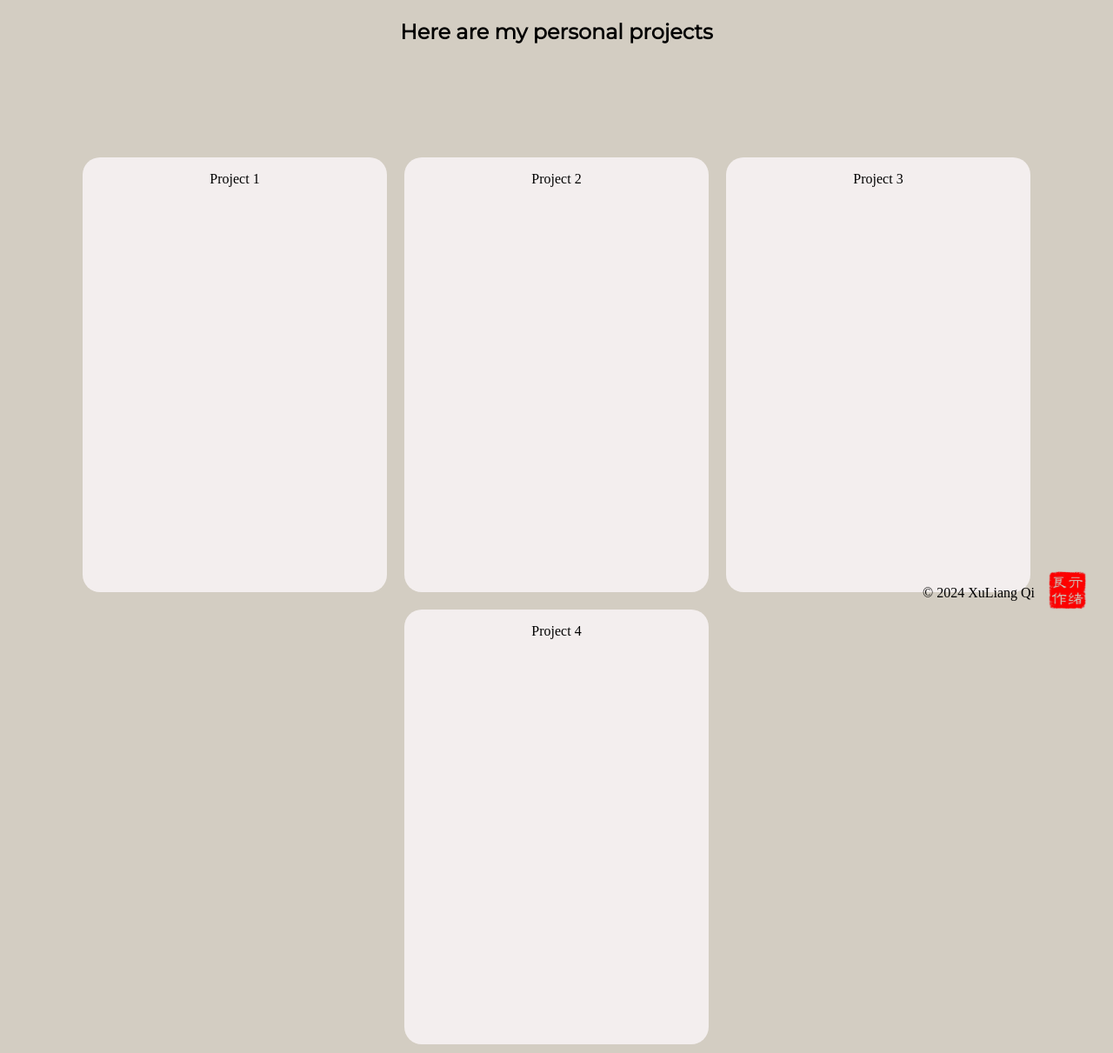
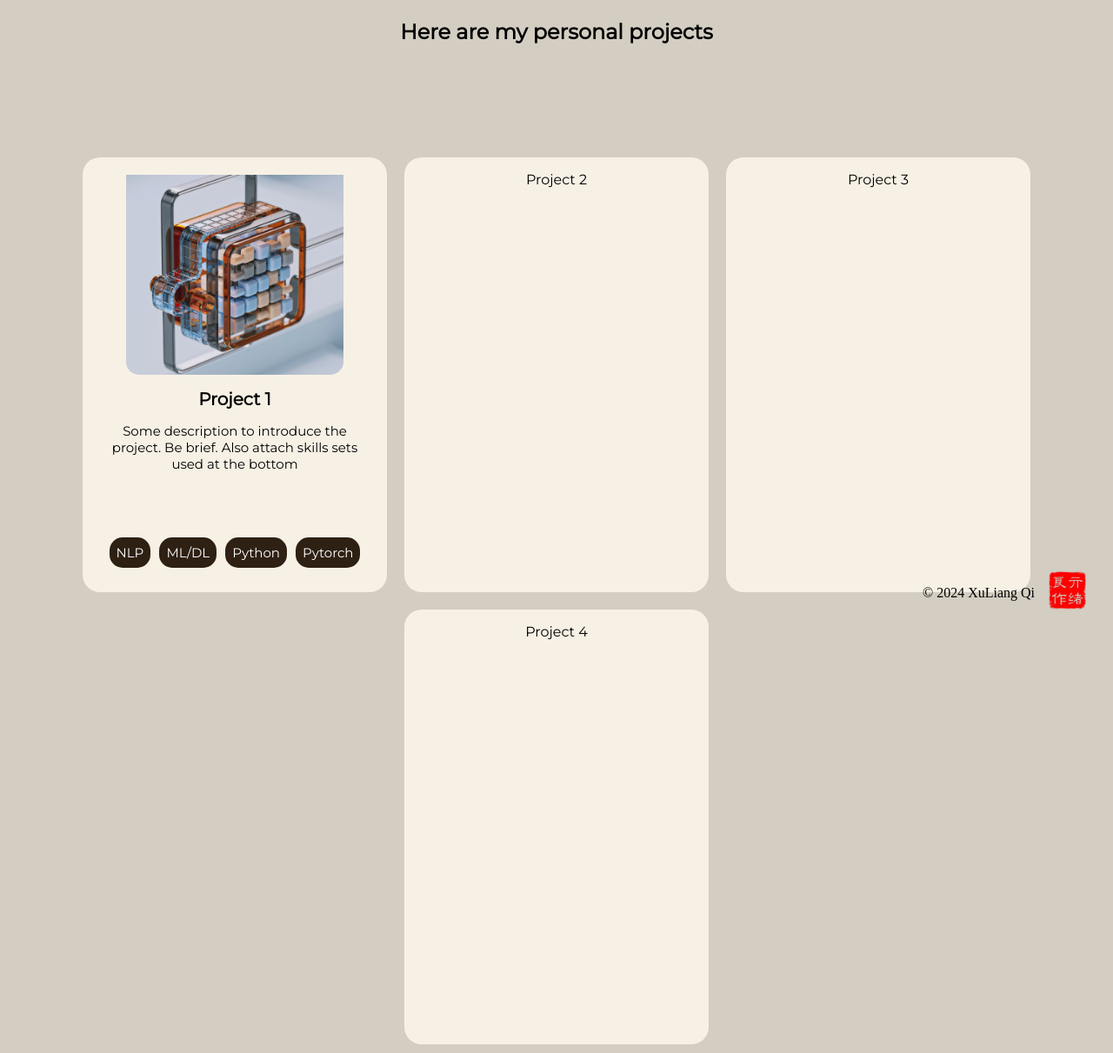
Before and after one commit to XuLiangQi/me-page, a Flask app: page /projects in a window 1280 px wide. Shown: the part 213-1424 px from the top of the page at 87% size. Run offline with Flask 3, Linux system fonts and the light colour scheme.

Commit message:
adding first project card

```diff
--- a/static/css/main.css
+++ b/static/css/main.css
@@ -161,12 +161,12 @@
   animation: fadeIn 1s ease forwards;
 }
 
-.project-text-container {
+.project-main-text-container {
   text-align: center;
   margin: 0 auto;
 }
 
-.project-title {
+.project-main-title {
   font-size: 40px;
 }
 
@@ -176,11 +176,12 @@
   margin-top: 100px;
   justify-content: center;
   opacity: 0;
+  font-family: "Montserrat";
   animation: fadeIn 1s ease forwards;
 }
 
 .project-card {
-  background-color: rgb(243, 238, 238);
+  background-color: rgb(247, 241, 229);
   border-radius: 20px;
   height: 500px;
   width: 350px;
@@ -189,7 +190,44 @@
   transition: transform 0.5s ease;
 }
 .project-card:hover {
-  transform: scale(1.05);
+  transform: scale(1.02);
+}
+
+.project-img {
+  width: 250px;
+  border-radius: 15px;
+  padding-top: 20px;
+}
+
+.project-title {
+  padding-top: 12px;
+  font-size: 20px;
+  margin: 0;
+}
+
+.project-paragraph {
+  font-size: 15px;
+  padding-left: 20px;
+  padding-right: 20px;
+}
+
+.project-skill-set-container {
+  display: flex;
+  flex-wrap: wrap;
+  justify-content: center;
+  opacity: 0;
+  margin-top: 70px;
+  font-family: "Montserrat";
+  animation: fadeIn 1s ease forwards;
+}
+
+.project-skill-set {
+  background-color: rgb(46, 32, 19);
+  color: white;
+  border-radius: 15px;
+  padding: 8px;
+  margin: 5px;
+  font-size: 15px;
 }
 
 body, html {
--- a/static/scss/_projects.scss
+++ b/static/scss/_projects.scss
@@ -8,11 +8,11 @@
     opacity: 0;
     animation: fadeIn 1s ease forwards;
 }
-.project-text-container{
+.project-main-text-container{
     text-align: center;
     margin: 0 auto;
 }
-.project-title{
+.project-main-title{
     font-size:$font-xl;
 }
 
@@ -22,11 +22,12 @@
     margin-top:100px;
     justify-content: center;
     opacity: 0;
+    font-family: 'Montserrat';
     animation: fadeIn 1s ease forwards;
 }
 
 .project-card{
-    background-color:rgb(243, 238, 238);
+    background-color:rgb(247, 241, 229);
     border-radius: 20px;;
     height:500px;
     width: 350px;
@@ -34,6 +35,39 @@
     text-align: center;
     transition: transform 0.5s ease;
     &:hover{
-        transform: scale(1.05);
+        transform: scale(1.02);
     }
 }
+
+.project-img{
+    width:250px;
+    border-radius: 15px;
+    padding-top:20px;
+}
+.project-title{
+    padding-top:12px;
+    font-size: $font-m;
+    margin:0;
+}
+.project-paragraph{
+    font-size: $font-s;
+    padding-left:20px;
+    padding-right:20px;
+}
+.project-skill-set-container{
+    display:flex;
+    flex-wrap: wrap;
+    justify-content: center;
+    opacity: 0;
+    margin-top:70px;
+    font-family: 'Montserrat';
+    animation: fadeIn 1s ease forwards;
+}
+.project-skill-set{
+    background-color:rgb(46, 32, 19);
+    color:white;
+    border-radius: 15px;
+    padding:8px;
+    margin:5px;
+    font-size: $font-s;
+}
--- a/templates/projects.html
+++ b/templates/projects.html
@@ -5,8 +5,8 @@
 {% block content %}
 <!-- Project headers-->
 <section class="project-info-container">
-    <div class="project-text-container">
-        <h1 class="project-title">My Projects</h1>
+    <div class="project-main-text-container">
+        <h1 class="project-main-title">My Projects</h1>
         <h2>Here are my personal projects</h2>
     </div>
 
@@ -17,7 +17,15 @@
         projects
     -->
     <div class="project-card">
-        <p> Project 1</p>
+        <img src="..\static\imgs\nn-project-img.jpg" alt="" class="project-img">
+        <h3 class="project-title"> Project 1</h3>
+        <p class="project-paragraph"> Some description to introduce the project. Be brief. Also attach skills sets used at the bottom</p>
+        <div class="project-skill-set-container">
+            <p class="project-skill-set">NLP</p>
+            <p class="project-skill-set">ML/DL</p>
+            <p class="project-skill-set">Python</p>
+            <p class="project-skill-set">Pytorch</p>
+        </div>
     </div>
 
     <div class="project-card">
```
Also changed, not shown: static/imgs/nn-project-img.jpg (added), 1 other file.
